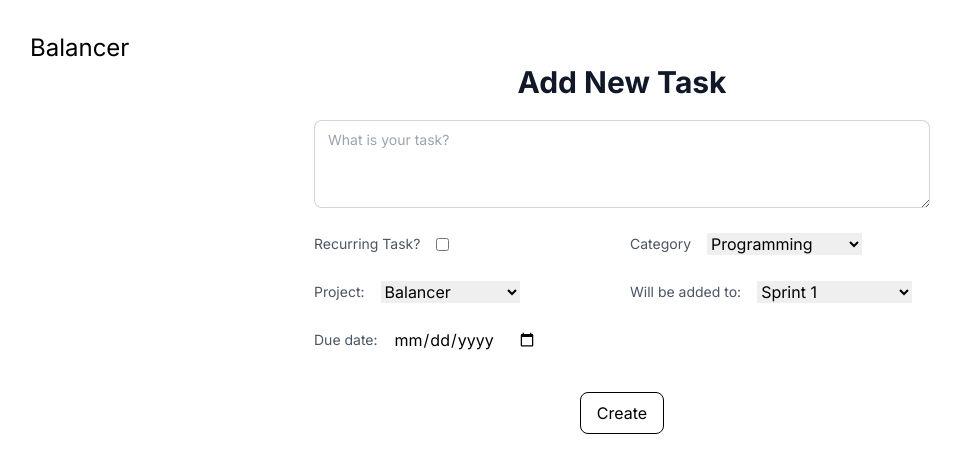
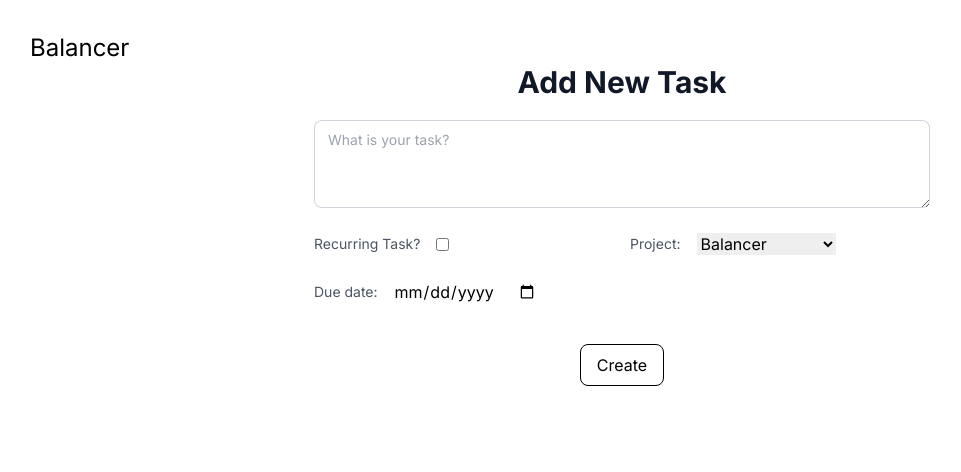
Before and after one commit to twarep/balancer, a Next.js app: page /new in a window 1280 px wide. Shown: the top 472 px of the page, without its empty margins (18-979 px from the left). Built offline with nearby package versions, Linux system fonts and the light colour scheme.

Commit message:
clean new task page

```diff
--- a/src/app/new/page.tsx
+++ b/src/app/new/page.tsx
@@ -27,19 +27,6 @@ export default function Page() {
             </div>
             <div className="flex gap-x-4">
               <label className="text-sm leading-6 text-gray-600" id="switch-1-label">
-                Category
-              </label>
-              <div className="flex h-6 items-center">
-                <select name="cat">
-                  <option value="" disabled>Select a Category</option>
-                  <option value="programming">Programming</option>
-                  <option value="workout">Workout</option>
-                  <option value="cooking">Cooking</option>
-                </select>
-              </div>
-            </div>
-            <div className="flex gap-x-4">
-              <label className="text-sm leading-6 text-gray-600" id="switch-1-label">
                 Project:
               </label>
               <div className="flex h-6 items-center">
@@ -48,19 +35,6 @@ export default function Page() {
                   <option value="sprint1">Balancer</option>
                   <option value="sprint2">Fitness</option>
                   <option value="sprint3">Chef</option>
-                </select>
-              </div>
-            </div>
-            <div className="flex gap-x-4">
-              <label className="text-sm leading-6 text-gray-600" id="switch-1-label">
-                Will be added to:
-              </label>
-              <div className="flex h-6 items-center">
-                <select name="sprint">
-                  <option value="" disabled>Select a Category</option>
-                  <option value="sprint1">Sprint 1</option>
-                  <option value="sprint2">Sprint 2</option>
-                  <option value="sprint3">Sprint 3</option>
                 </select>
               </div>
             </div>
```
